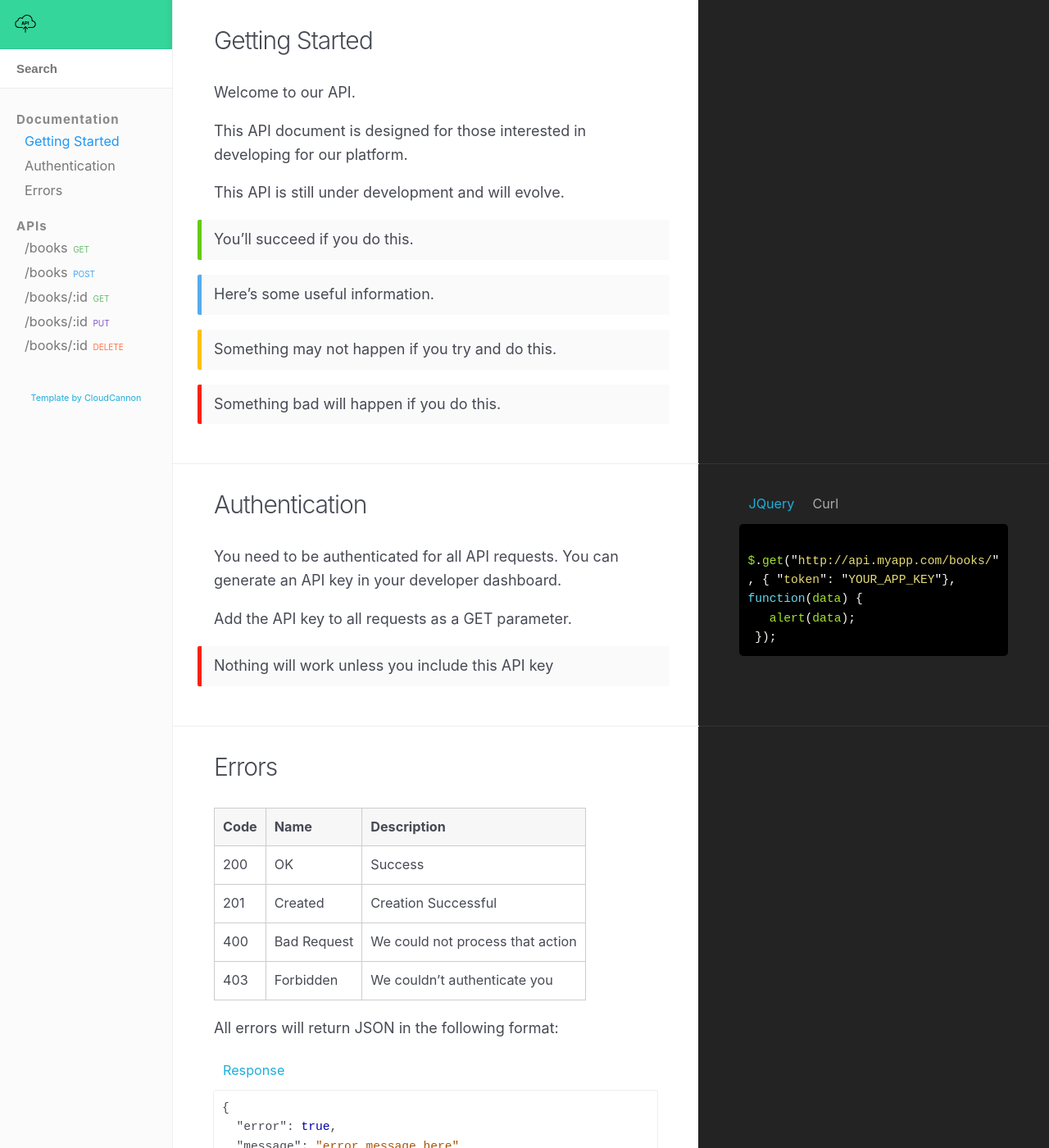
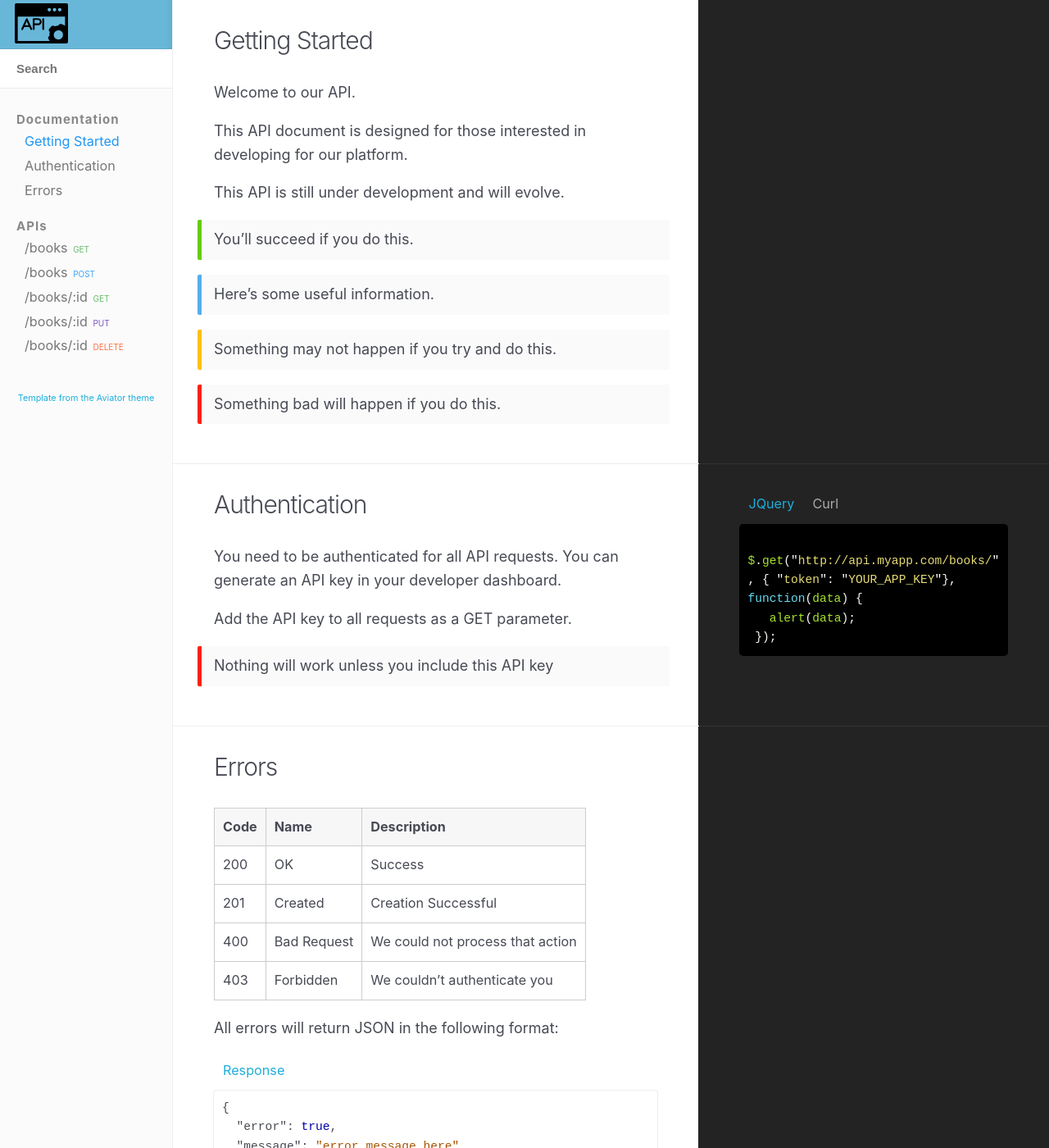
Before and after one commit to ivancheban/api-jekyll, a Jekyll site: the page built from index.html, in a window 1280 px wide and 1400 px high. Shown: the whole window at 82% size. Built offline with Jekyll 4.4.1, drawn with Linux system fonts in a browser that asks for light colours; nearby versions of some CDN libraries.

Commit message:
changed css

```diff
--- a/_layouts/default.html
+++ b/_layouts/default.html
@@ -25,7 +25,7 @@
 		<header>
 			<h1>
 				<button type="button" class="open-nav" id="open-nav"></button>
-				<a href="{{ site.baseurl }}/"><img src="{{ site.baseurl }}/images/logo.svg" height="40" alt="{{ site.title }} logo"></a>
+				<a href="{{ site.baseurl }}/"><img src="{{ site.baseurl }}/images/api-page.svg" height="40" alt="{{ site.title }} logo"></a>
 			</h1>
 
 			<form action="{{ site.baseurl }}/search/" method="get">
@@ -36,8 +36,8 @@
 			{% include sidebar.html %}
 
 			<p class="copyright">
-				<a href="https://cloudcannon.com/">
-					Template by CloudCannon
+				<a href="https://github.com/CloudCannon/aviator-jekyll-template">
+					Template from the Aviator theme
 				</a>
 			</p>
 		</header>
--- a/_sass/_main.scss
+++ b/_sass/_main.scss
@@ -465,7 +465,7 @@ header {
 		border-bottom: 1px solid rgba(0, 0, 0, 0.075);
 
 		img {
-			height: 26px;
+			height: 65px;
 			margin: 0 18px;
 		}
 	}
--- a/css/style.scss
+++ b/css/style.scss
@@ -3,7 +3,7 @@ layout: null
 sitemap: false
 ---
 
-$brand-colour: #35d69b;
+$brand-colour: #68b7d9;
 
 $nav-header-height: 60px;
 $nav-background-color: #f5f5f5;
```
Also changed, not shown: images/Untitled.png (added), images/api-page.svg (added), images/logo.png (added).
